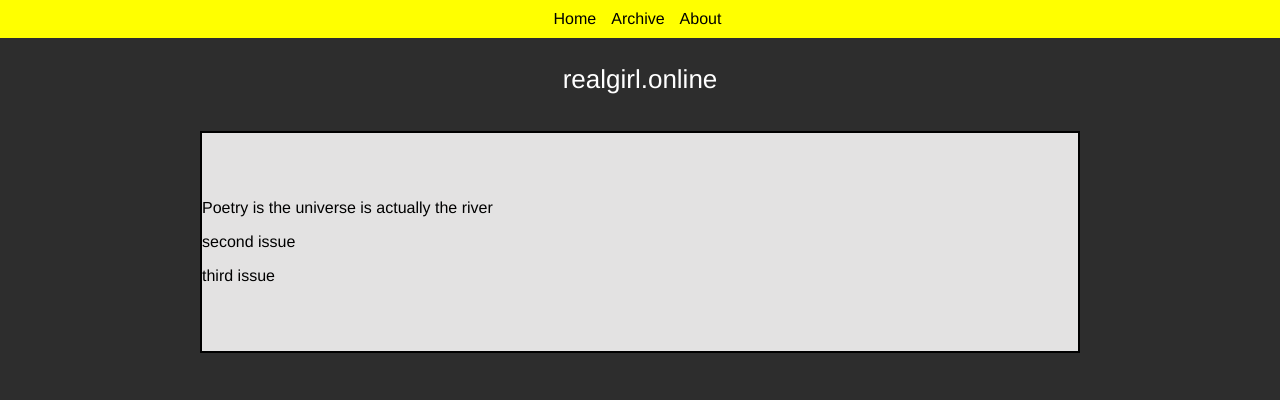
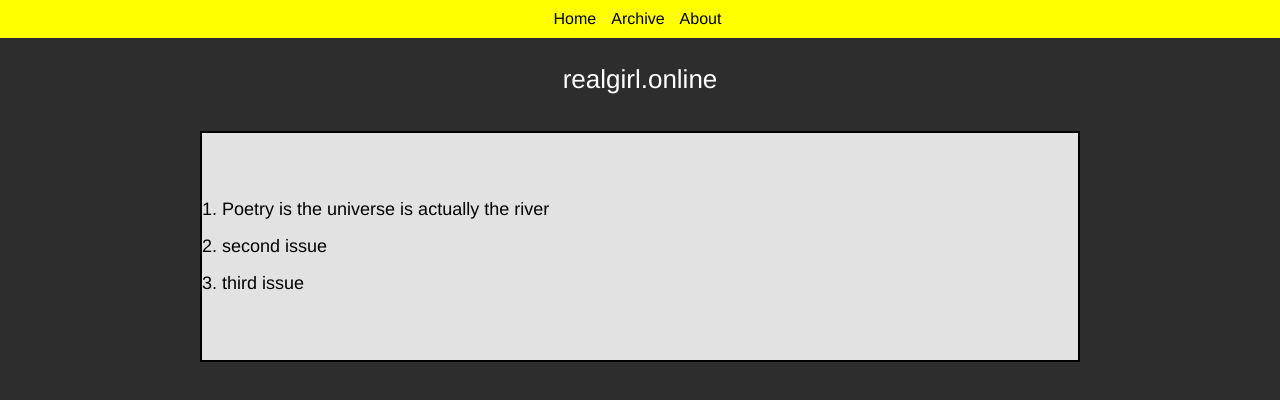
Before and after one commit to abbymachines/realgirl_online, a React (Create React App) app: page /archive in a window 1280 px wide. Shown: the top 400 px of the page. Built offline with nearby package versions, Linux system fonts and the light colour scheme.

Commit message:
render issue number and name in archive page, and link to issue

```diff
--- a/src/App.js
+++ b/src/App.js
@@ -10,7 +10,7 @@ import NoPage from './NoPage.js';
 import ReactDOM from 'react-dom/client';
 // import Issues from './components/Issues.js';
 import ReadPage from './pages/IssuePage.js';
-import Archive from './pages/ArchivePage.js';
+import ArchivePage from './pages/ArchivePage.js';
 
 import db from './TableOfContents.js';
 
@@ -25,7 +25,7 @@ function App() {
           <Route index element={<Home />} />
           <Route path="about" element={<About />} />
           <Route path="issue/:issueId" element={<ReadPage latestIssue={latestIssue} />} />
-          <Route path="archive" element={<Archive latestIssue={latestIssue} />} />
+          <Route path="archive" element={<ArchivePage latestIssue={latestIssue} />} />
           <Route path="/issue/:issueId/:postId" element={<Post latestIssueId={latestIssue} />} />
           <Route path="*" element={<NoPage />} />
         </Route>
--- a/src/pages/ArchivePage.js
+++ b/src/pages/ArchivePage.js
@@ -1,19 +1,31 @@
 import db from '../TableOfContents.js';
+import { Link } from 'react-router-dom';
 
-let titles = [];
-let issueKeys = Object.keys(db['issues']);
-let issuesLength = issueKeys.length + 1;
+// let issues = {};
+// issueNames =
+// let issueKeys = Object.keys(db['issues']);
+// let issuesLength = issueKeys.length + 1;
+
+// for (let i = 1; i < issuesLength; i++) {
+//   let issueName = db['issues'][i.toString()]['title'];
+//   let issueURL = `/issue/${i}`
+//   issues.push(issueName);
+//   issues[issueName] = issueURL
+// }
+
+let issueNames = [];
+let issuesLength = Object.keys(db['issues']).length + 1;
 
 for (let i = 1; i < issuesLength; i++) {
-  titles.push(db['issues'][i.toString()]['title']);
+  issueNames.push(db['issues'][i.toString()]['title'])
 }
 
-function Archive() {
+function ArchivePage() {
   return (
     <div className="Front-cover">
-      {titles.map(title => <p>{title}</p>)}
+      {issueNames.map((title, index) => <p><Link to={`/issue/${index + 1}`}>{index + 1}. {title}</Link></p>)}
     </div>
   )
 }
 
-export default Archive;
+export default ArchivePage;
```
